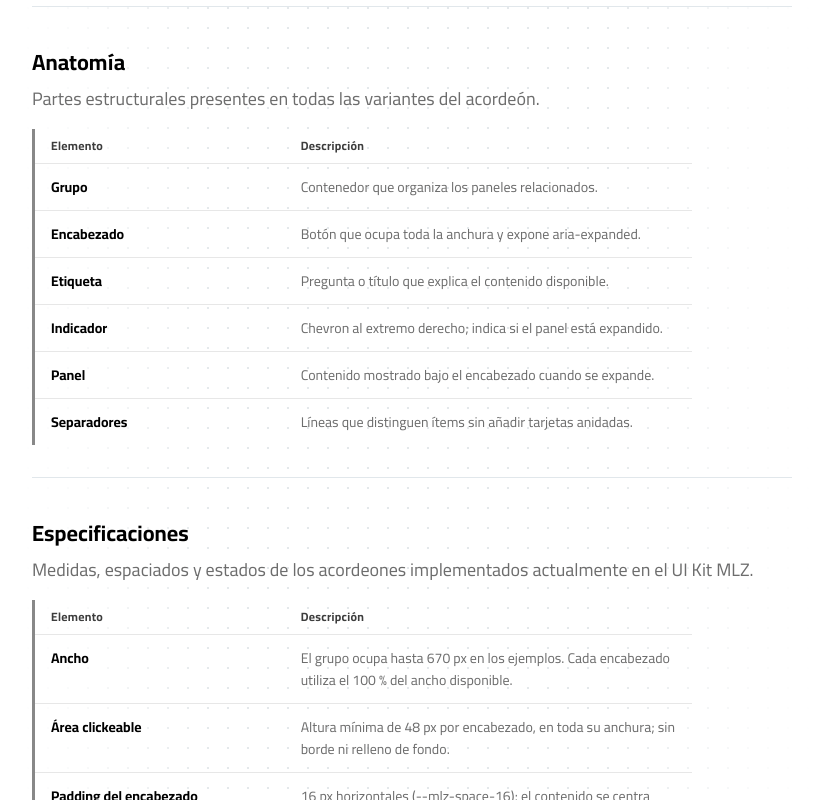
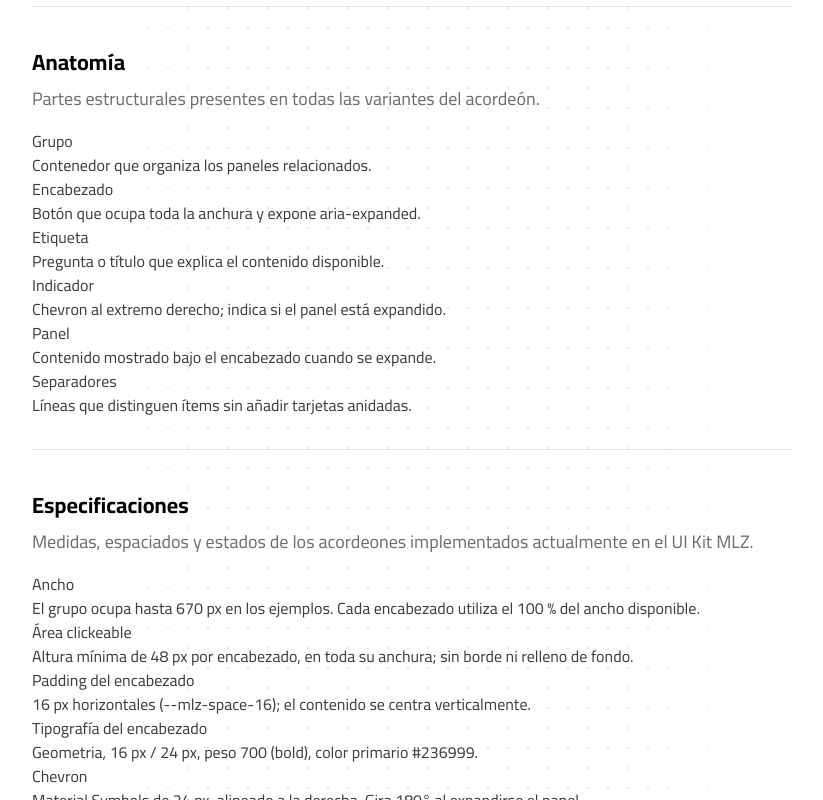
Before and after one commit to SantiagoM96/mlz-muni, a React (Vite) app: page /ui-kit-andy/componentes/acordeon in a window 1280 px wide. Shown: the part 2280-3080 px from the top of the page, without its empty margins (252-1075 px from the left). Built offline with nearby package versions, Linux system fonts and the light colour scheme; a web font is replaced by a local one.

Commit message:
refactor(ui-kit): convertir tablas de anatomía y criterios a fichas semánticas accesibles

```diff
--- a/src/pages/andy-kit/AndyDocsPrimitives.tsx
+++ b/src/pages/andy-kit/AndyDocsPrimitives.tsx
@@ -17,13 +17,14 @@ export function DocPreview({children,align='center',className=''}:{children:Reac
  </div>;
 }
 
-/** Tabla semántica compartida para anatomía, criterios y comportamiento.
- *  No se utiliza para advertencias, controles o instrucciones sin pares comparables. */
+/** Pares de término y explicación en fichas documentales compartidas.
+ *  Conservamos el nombre de exportación para no alterar la API del catálogo.
+ *  No sustituye a los componentes de datos Table ni Data Table. */
 export function GuidelineTable({rows}:{rows:readonly (readonly [string,string])[]}){
- return <div className="andy-doc-guideline-table-wrap">
-  <table className="andy-doc-guideline-table">
-   <thead><tr><th scope="col">Elemento</th><th scope="col">Descripción</th></tr></thead>
-   <tbody>{rows.map(([name,description])=><tr key={name}><th scope="row">{name}</th><td>{description}</td></tr>)}</tbody>
-  </table>
- </div>;
+ return <dl className="andy-doc-guideline-cards">
+  {rows.map(([name,description])=><div className="andy-doc-guideline-card" key={name}>
+   <dt>{name}</dt>
+   <dd>{description}</dd>
+  </div>)}
+ </dl>;
 }
```
